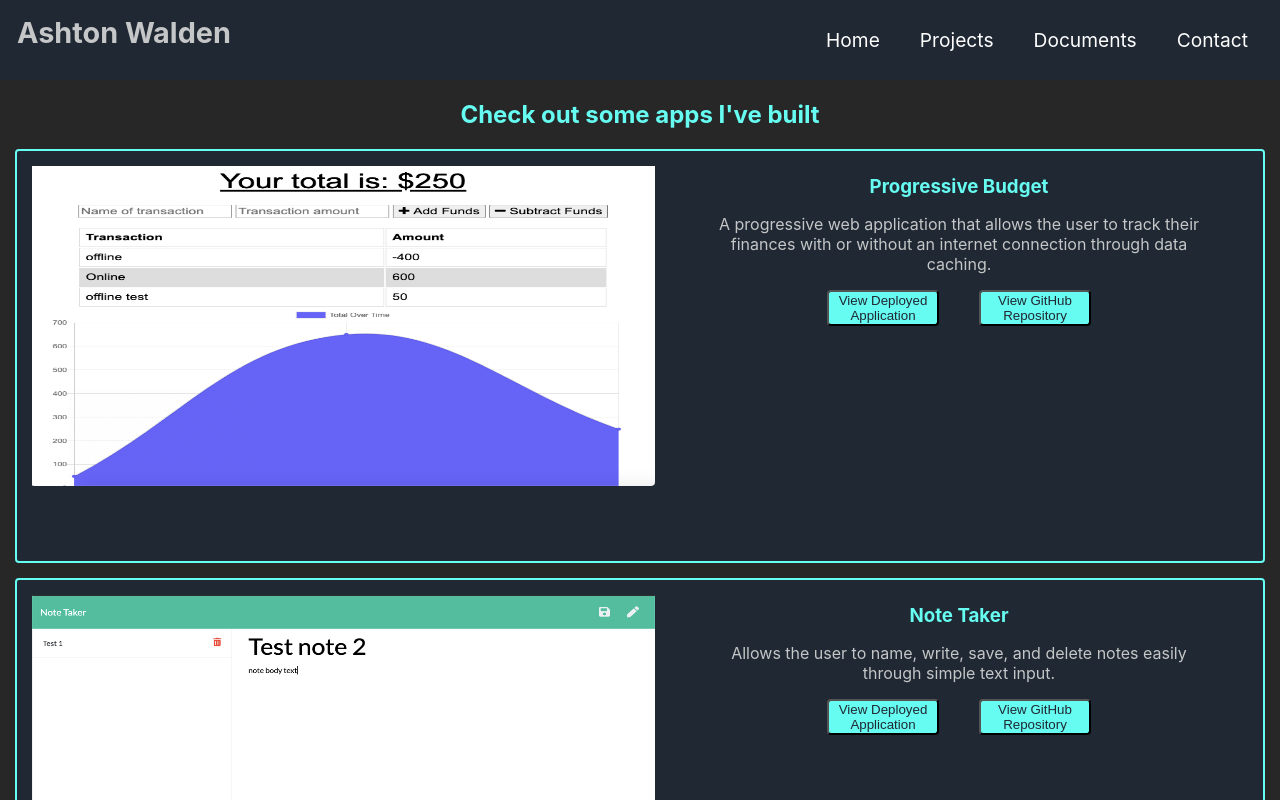
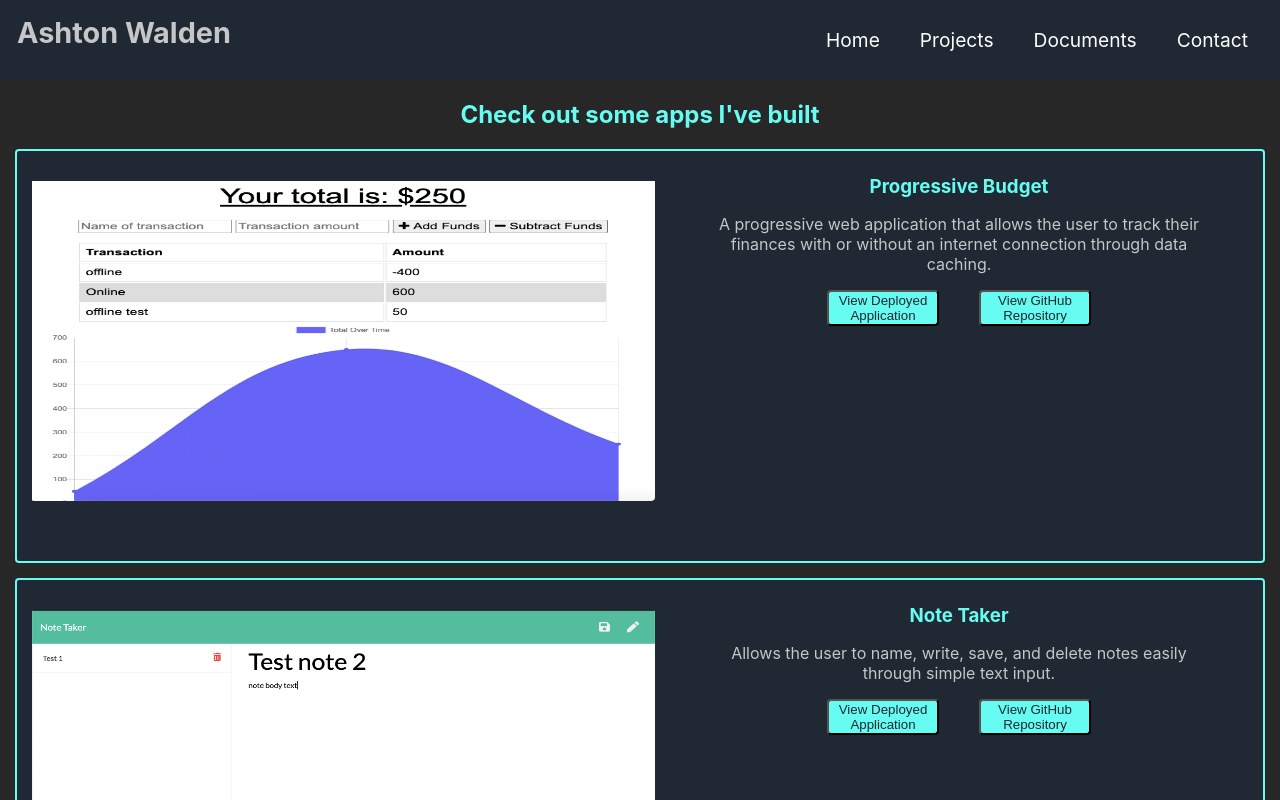
Before and after one commit to ashtonwalden34/react-portfolio, a React (Create React App) app: page /projects in a window 1280 px wide. Shown: the top 800 px of the page. Built offline with nearby package versions, Linux system fonts and the light colour scheme.

Commit message:
initial heroku commit

```diff
--- a/src/Components/appCard/appCard.css
+++ b/src/Components/appCard/appCard.css
@@ -47,10 +47,10 @@
     .screenshot {
         width: 50%;
         height: 20rem;
-        vertical-align: auto;
+        vertical-align: center;
         border-radius: 4px;
         float: left;
-        padding-top: 10px;
+        padding-top: 25px;
         padding-left: 15px;
     }
 
```
